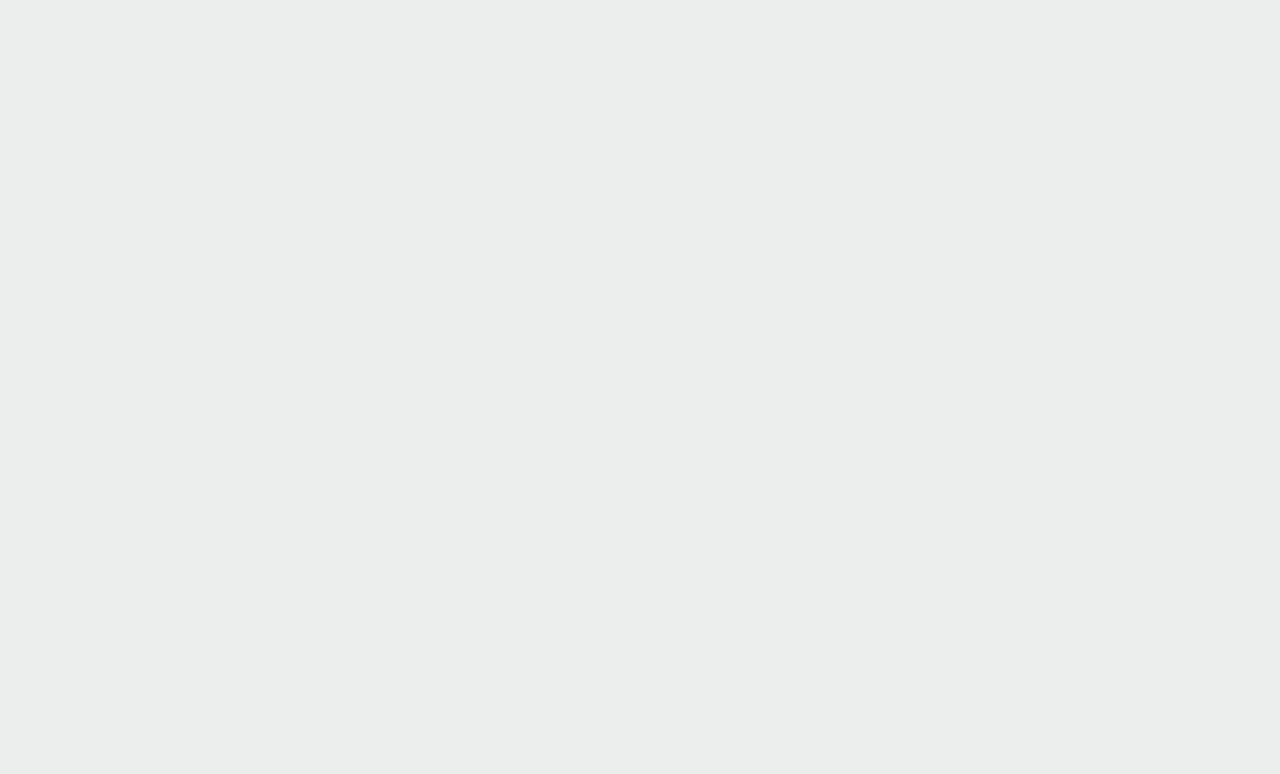
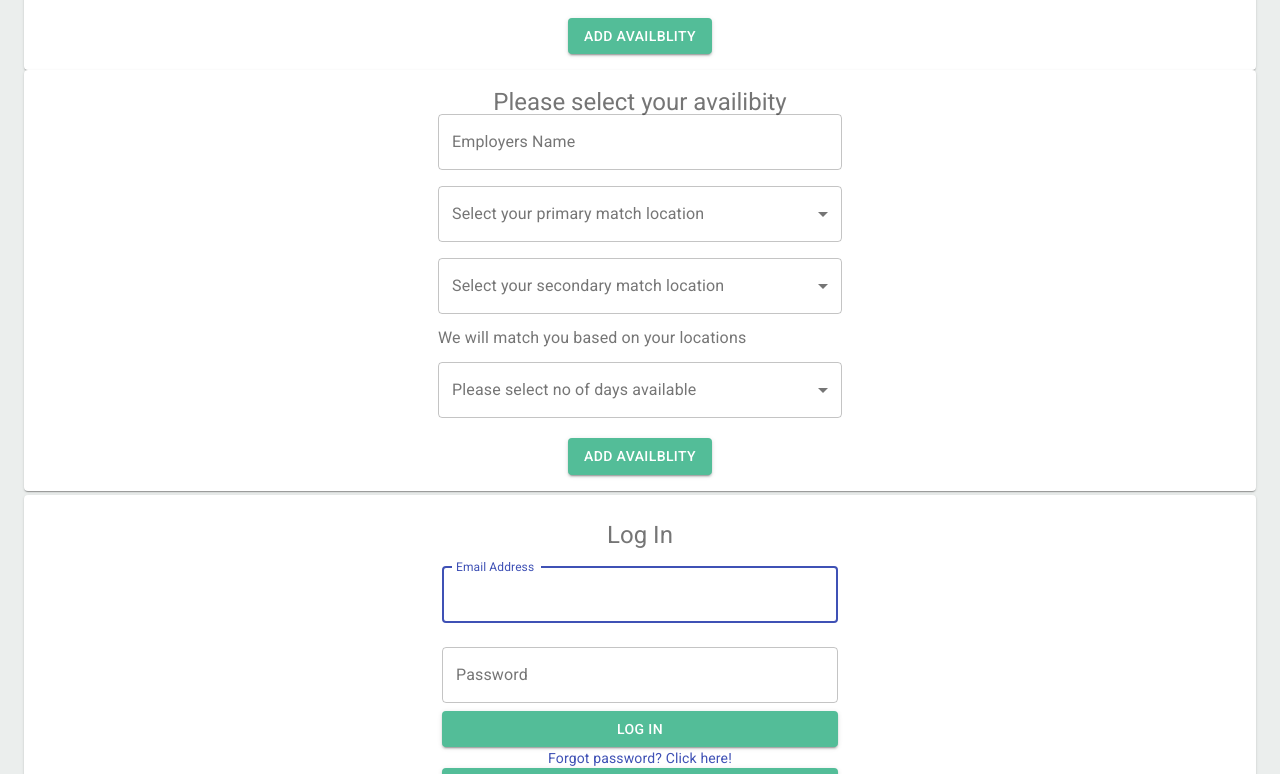
Before and after one commit to smile-street/smile-street, a React (Create React App) app in the folder smile-street-react/: page / in a window 1280 px wide. Shown: the part 1683-2457 px from the top of the page. Before the commit the page ends 800 px from the top, so only its background shows below. Built offline with nearby package versions, Linux system fonts and the light colour scheme.

Commit message:
volunteer avaibility fixed halfway

```diff
--- a/smile-street-react/src/App.js
+++ b/smile-street-react/src/App.js
@@ -15,17 +15,15 @@ export default function App() {
     <div className="App">
       <Header />
       <PasswordRecovery />
-      {/* <GoodCauseDetails /> */}
-      {/* <Registration /> */}
-      {/* <VolunteerAvaiblity /> */}
-      {/* <GoodCauseDetails /> */}
-      {/* <GoodCauseOpportunity />
+      <GoodCauseDetails />
+      <Registration />
+      <VolunteerAvaiblity />
+
       <Login />
-
 
       <VolunteerInterests />
       <VolunteerMatches />
-      <GoodCauseMatches /> */}
+      <GoodCauseMatches />
     </div>
   );
 }
--- a/smile-street-react/src/components/VolunteerAvaiblity/VolunteerAvaiblity.js
+++ b/smile-street-react/src/components/VolunteerAvaiblity/VolunteerAvaiblity.js
@@ -1,16 +1,17 @@
 import React from "react";
-import { makeStyles } from "@material-ui/core/styles";
 import {
+  makeStyles,
+  Paper,
+  Grid,
+  Container,
+  TextField,
+  Button,
+  FormControl,
+  InputLabel,
+  MenuItem,
   Select,
-  TextField,
-  FormControl,
-  MenuItem,
-  Container,
-  Grid,
-  Paper,
-  InputLabel,
-  Button,
 } from "@material-ui/core";
+import PageHeading from "../PageHeading/PageHeading";
 
 const useStyles = makeStyles((theme) => ({
   root: {
@@ -21,38 +22,45 @@ const useStyles = makeStyles((theme) => ({
     textAlign: "center",
     color: theme.palette.text.secondary,
   },
-  formElementSize: {
-    minWidth: "90%",
+  form: {
+    width: "100%",
   },
   buttonColor: {
     backgroundColor: "#53bd98",
     color: "white",
+    background: "#449f80",
+
     "&:hover": {
       background: "#449f80",
     },
   },
 }));
 
-const VolunteerAvaiblity = () => {
+export default function VolunteerAvaiblity() {
   const classes = useStyles();
-
   return (
-    <Container>
-      <form>
-        <div className={classes.root}>
+    <Container component="main">
       <Paper className={classes.paper}>
+        <Container maxWidth="xs">
+          <PageHeading heading="Please select your availibity" />
           <Grid container spacing={3}>
-              <Grid item xs={12} sm={6}>
-                <FormControl
-                  variant="filled"
-                  className={classes.formElementSize}
-                >
-                  <InputLabel id="demo-simple-select-filled-label" sm={6}>
-                    Select your primary match Location
+            <TextField
+              variant="outlined"
+              margin="normal"
+              id="last name"
+              label="Employers Name"
+              style={{ margin: 8 }}
+              fullWidth
+            />
+            <FormControl variant="outlined" fullWidth style={{ margin: 8 }}>
+              <InputLabel id="demo-simple-select-outlined-label">
+                Select your primary match location
               </InputLabel>
               <Select
-                    labelId="demo-simple-select-filled-label"
-                    id="demo-simple-select-filled"
+                labelId="demo-simple-select-outlined-label"
+                id="demo-simple-select-outlined"
+                label="Age"
+                fullWidth
               >
                 <MenuItem value="">
                   <em>None</em>
@@ -62,19 +70,15 @@ const VolunteerAvaiblity = () => {
                 <MenuItem value={30}>Thirty</MenuItem>
               </Select>
             </FormControl>
-              </Grid>
-
-              <Grid item xs={12} sm={6}>
-                <FormControl
-                  variant="filled"
-                  className={classes.formElementSize}
-                >
-                  <InputLabel id="demo-simple-select-filled-label" sm={6}>
-                    Select your secondary match Location
+            <FormControl variant="outlined" fullWidth style={{ margin: 8 }}>
+              <InputLabel id="demo-simple-select-outlined-label">
+                Select your secondary match location
               </InputLabel>
               <Select
-                    labelId="demo-simple-select-filled-label"
-                    id="demo-simple-select-filled"
+                labelId="demo-simple-select-outlined-label"
+                id="demo-simple-select-outlined"
+                label="Age"
+                fullWidth
               >
                 <MenuItem value="">
                   <em>None</em>
@@ -84,19 +88,22 @@ const VolunteerAvaiblity = () => {
                 <MenuItem value={30}>Thirty</MenuItem>
               </Select>
             </FormControl>
-              </Grid>
 
-              <Grid item xs={12} sm={6}>
-                <FormControl
-                  variant="filled"
-                  className={classes.formElementSize}
+            <InputLabel
+              id="demo-simple-select-outlined-label"
+              style={{ margin: 8 }}
             >
-                  <InputLabel id="demo-simple-select-filled-label" sm={6}>
-                    No of days available
+              We will match you based on your locations
+            </InputLabel>
+            <FormControl variant="outlined" fullWidth style={{ margin: 8 }}>
+              <InputLabel id="demo-simple-select-outlined-label">
+                Please select no of days available
               </InputLabel>
               <Select
-                    labelId="demo-simple-select-filled-label"
-                    id="demo-simple-select-filled"
+                labelId="demo-simple-select-outlined-label"
+                id="demo-simple-select-outlined"
+                label="Age"
+                fullWidth
               >
                 <MenuItem value="">
                   <em>None</em>
@@ -106,35 +113,156 @@ const VolunteerAvaiblity = () => {
                 <MenuItem value={30}>Thirty</MenuItem>
               </Select>
             </FormControl>
-              </Grid>
 
-              <Grid item xs={12} sm={6}>
-                <formControl className={classes.formElementSize} noValidate>
-                  <TextField
-                    id="date"
-                    label="Which date could you be available"
-                    type="date"
-                    defaultValue="2017-05-24"
-                    className={classes.formElementSize}
-                    InputLabelProps={{
-                      shrink: true,
-                    }}
-                  />
-                </formControl>
-              </Grid>
             <Grid item xs={12} sm={12}>
-                <formControl className={classes.formElementSize} noValidate>
               <Button variant="contained" className={classes.buttonColor}>
-                    Add Intrests
+                Add availblity
               </Button>
-                </formControl>
             </Grid>
           </Grid>
+        </Container>
       </Paper>
-        </div>
-      </form>
     </Container>
   );
-};
+}
 
-export default VolunteerAvaiblity;
+// import React from "react";
+// import { makeStyles } from "@material-ui/core/styles";
+// import {
+//   Select,
+//   TextField,
+//   FormControl,
+//   MenuItem,
+//   Container,
+//   Grid,
+//   Paper,
+//   InputLabel,
+//   Button,
+// } from "@material-ui/core";
+
+// const useStyles = makeStyles((theme) => ({
+//   root: {
+//     flexGrow: 1,
+//   },
+//   paper: {
+//     padding: theme.spacing(2),
+//     textAlign: "center",
+//     color: theme.palette.text.secondary,
+//   },
+//   formElementSize: {
+//     minWidth: "90%",
+//   },
+//   buttonColor: {
+//     backgroundColor: "#53bd98",
+//     color: "white",
+//     "&:hover": {
+//       background: "#449f80",
+//     },
+//   },
+// }));
+
+// const VolunteerAvaiblity = () => {
+//   const classes = useStyles();
+
+//   return (
+//     <Container>
+//       <form>
+//         <div className={classes.root}>
+//           <Paper className={classes.paper}>
+//             <Grid container spacing={3}>
+//               <Grid item xs={12} sm={6}>
+//                 <FormControl
+//                   variant="filled"
+//                   className={classes.formElementSize}
+//                 >
+//                   <InputLabel id="demo-simple-select-filled-label" sm={6}>
+//                     Select your primary match Location
+//                   </InputLabel>
+//                   <Select
+//                     labelId="demo-simple-select-filled-label"
+//                     id="demo-simple-select-filled"
+//                   >
+//                     <MenuItem value="">
+//                       <em>None</em>
+//                     </MenuItem>
+//                     <MenuItem value={10}>Ten</MenuItem>
+//                     <MenuItem value={20}>Twenty</MenuItem>
+//                     <MenuItem value={30}>Thirty</MenuItem>
+//                   </Select>
+//                 </FormControl>
+//               </Grid>
+
+//               <Grid item xs={12} sm={6}>
+//                 <FormControl
+//                   variant="filled"
+//                   className={classes.formElementSize}
+//                 >
+//                   <InputLabel id="demo-simple-select-filled-label" sm={6}>
+//                     Select your secondary match Location
+//                   </InputLabel>
+//                   <Select
+//                     labelId="demo-simple-select-filled-label"
+//                     id="demo-simple-select-filled"
+//                   >
+//                     <MenuItem value="">
+//                       <em>None</em>
+//                     </MenuItem>
+//                     <MenuItem value={10}>Ten</MenuItem>
+//                     <MenuItem value={20}>Twenty</MenuItem>
+//                     <MenuItem value={30}>Thirty</MenuItem>
+//                   </Select>
+//                 </FormControl>
+//               </Grid>
+
+//               <Grid item xs={12} sm={6}>
+//                 <FormControl
+//                   variant="filled"
+//                   className={classes.formElementSize}
+//                 >
+//                   <InputLabel id="demo-simple-select-filled-label" sm={6}>
+//                     No of days available
+//                   </InputLabel>
+//                   <Select
+//                     labelId="demo-simple-select-filled-label"
+//                     id="demo-simple-select-filled"
+//                   >
+//                     <MenuItem value="">
+//                       <em>None</em>
+//                     </MenuItem>
+//                     <MenuItem value={10}>Ten</MenuItem>
+//                     <MenuItem value={20}>Twenty</MenuItem>
+//                     <MenuItem value={30}>Thirty</MenuItem>
+//                   </Select>
+//                 </FormControl>
+//               </Grid>
+
+//               <Grid item xs={12} sm={6}>
+//                 <formControl className={classes.formElementSize} noValidate>
+//                   <TextField
+//                     id="date"
+//                     label="Which date could you be available"
+//                     type="date"
+//                     defaultValue="2017-05-24"
+//                     className={classes.formElementSize}
+//                     InputLabelProps={{
+//                       shrink: true,
+//                     }}
+//                   />
+//                 </formControl>
+//               </Grid>
+//               <Grid item xs={12} sm={12}>
+//                 <formControl className={classes.formElementSize} noValidate>
+//                   <Button variant="contained" className={classes.buttonColor}>
+//                     Add Intrests
+//                   </Button>
+//                 </formControl>
+//               </Grid>
+//             </Grid>
+//           </Paper>
+//         </div>
+//       </form>
+//     </Container>
+//   );
+// };
+
+// export default VolunteerAvaiblity;
```
Lines whose indentation alone changed are shown as unchanged.
